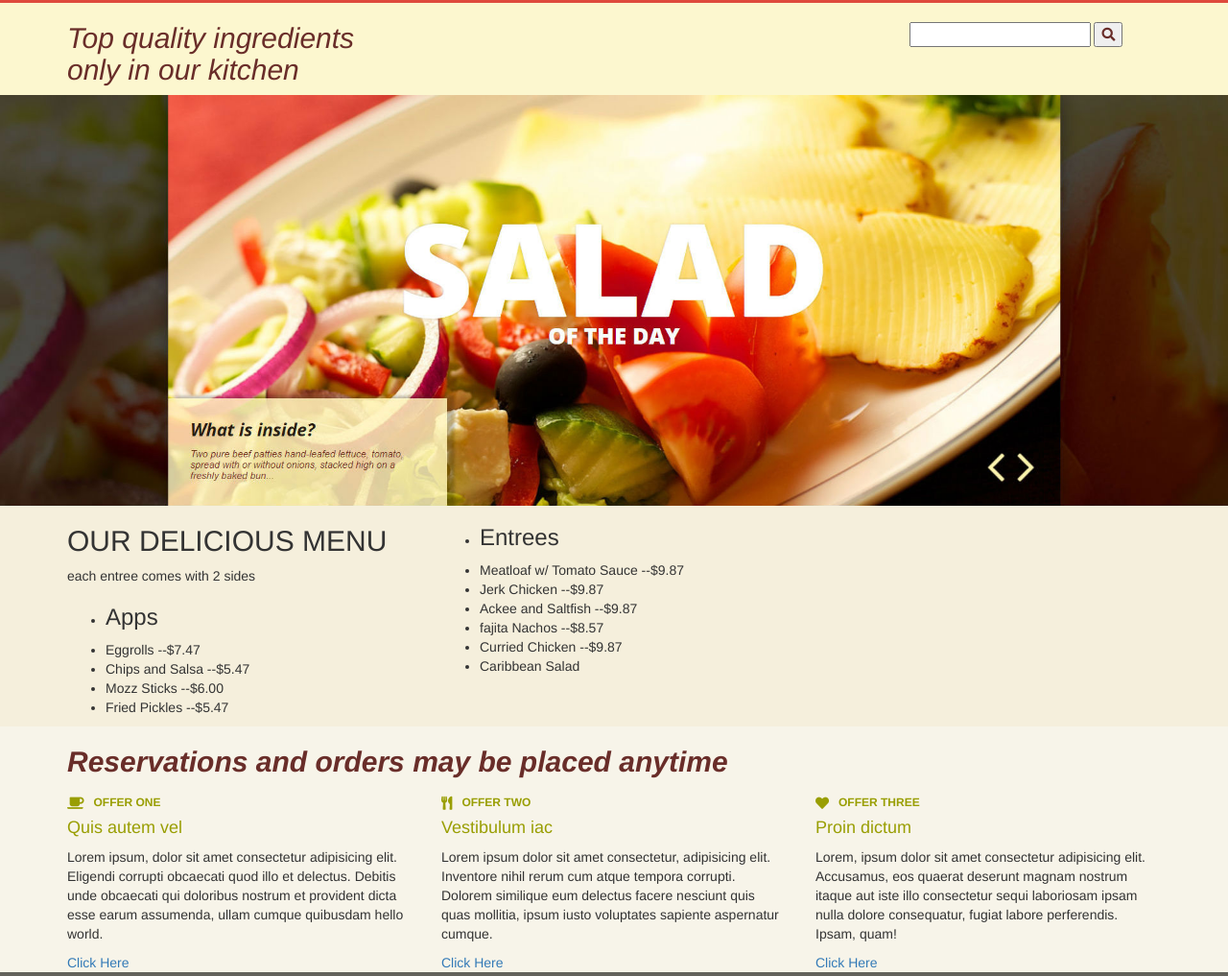
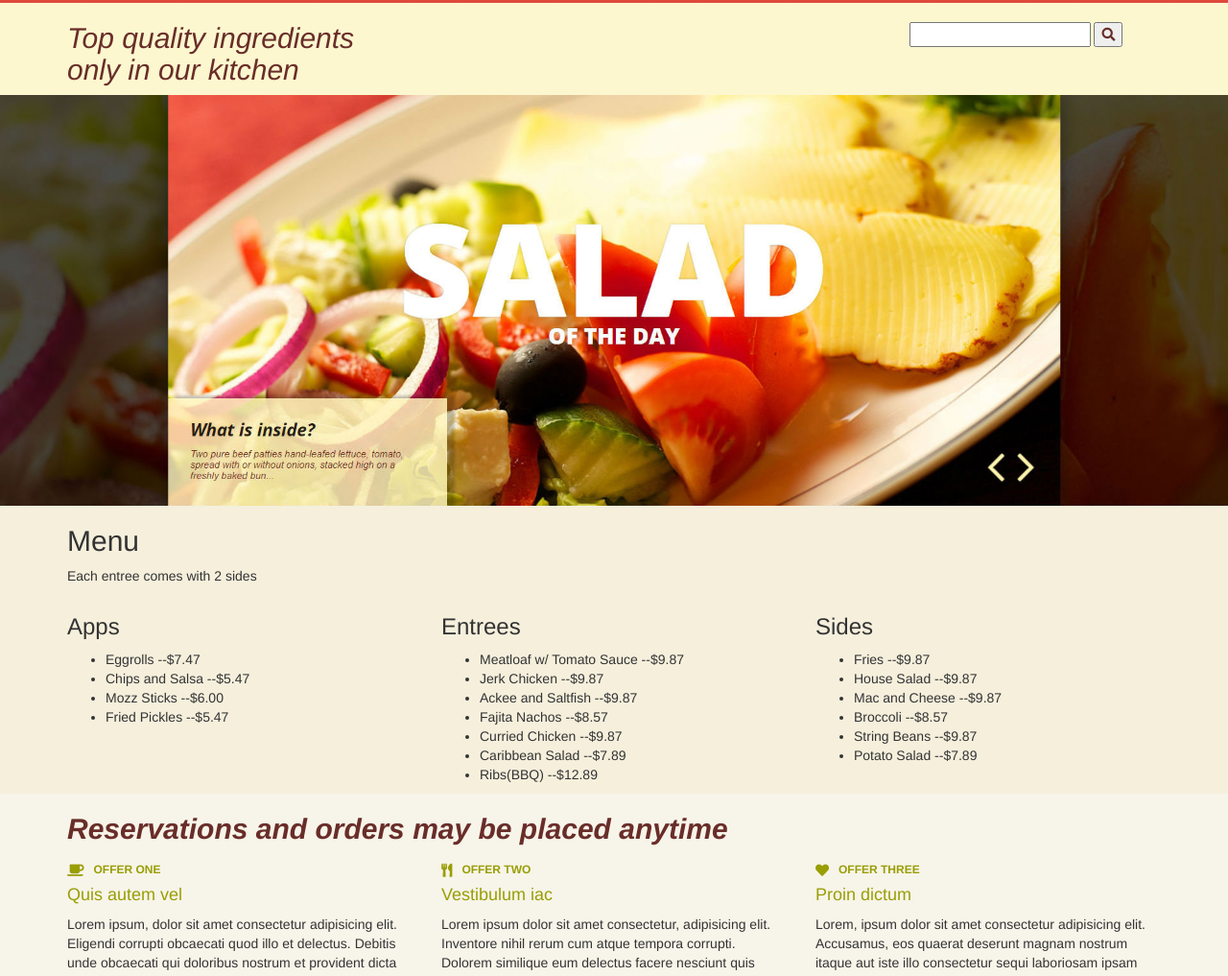
Before and after one commit to Nshandrell98/restaurant, a plain HTML site: page menu.html in a window 1280 px wide. Shown: the part 187-1204 px from the top of the page at 96% size. Drawn offline with nearby package versions, Linux system fonts and the light colour scheme.

Commit message:
Update menu.html

```diff
--- a/menu.html
+++ b/menu.html
@@ -68,12 +68,16 @@
     </div>
     <div class="bottompics">
         <div class="container">
+            <div class="row m2">
+                <div class="col-sm-12">
+                    <h2>Menu</h2>
+                    <p>Each entree comes with 2 sides</p>
+                </div>
+            </div>
             <div class="row">
                 <div class="col-sm-4">
-                    <h2>OUR DELICIOUS MENU</h2>
-                    <p>each entree comes with 2 sides</p>
+                    <h3>Apps</h3>
                     <ul>
-                        <li><h3>Apps</h3></li>
                         <li>Eggrolls        --$7.47</li>
                         <li>Chips and Salsa     --$5.47</li>
                         <li>Mozz Sticks     --$6.00</li>
@@ -81,14 +85,26 @@
                     </ul>
                 </div>
                 <div class="col-sm-4">
+                    <h3>Entrees</h3>
                     <ul>
-                        <li><h3>Entrees</h3></li>
                         <li>Meatloaf w/ Tomato Sauce        --$9.87</li>
                         <li>Jerk Chicken        --$9.87</li>
                         <li>Ackee and Saltfish      --$9.87</li>
-                        <li>fajita Nachos       --$8.57</li>
+                        <li>Fajita Nachos       --$8.57</li>
                         <li>Curried Chicken     --$9.87</li>
-                        <li>Caribbean Salad</li>
+                        <li>Caribbean Salad     --$7.89</li>
+                        <li>Ribs(BBQ)           --$12.89</li>
+                    </ul>
+                </div>
+                <div class="col-sm-4">
+                    <h3>Sides</h3>
+                    <ul>
+                        <li>Fries        --$9.87</li>
+                        <li>House Salad       --$9.87</li>
+                        <li>Mac and Cheese      --$9.87</li>
+                        <li>Broccoli       --$8.57</li>
+                        <li>String Beans    --$9.87</li>
+                        <li>Potato Salad     --$7.89</li>
                     </ul>
                 </div>
             </div>
@@ -101,13 +117,13 @@
                     <h2>Reservations and orders may be placed anytime</h2>
                 </div>
             </div>
-            <div class="row">
+            <div class="row offers">
                 <div class="col-sm-4">
                     <i class="fas fa-coffee"></i>
                     <h6><strong>OFFER ONE</strong></h6>
                     <h4>Quis autem vel</h4>
                     <p>Lorem ipsum, dolor sit amet consectetur adipisicing elit. Eligendi corrupti obcaecati quod illo et delectus. Debitis unde obcaecati qui doloribus nostrum et provident dicta esse earum assumenda, ullam cumque quibusdam hello world.</p>
-                    <a rrdhref="#">Click Here</a>
+                    <a href="#">Click Here</a>
                 </div>
                 <div class="col-sm-4">
                     <i class="fas fa-utensils"></i>
```
